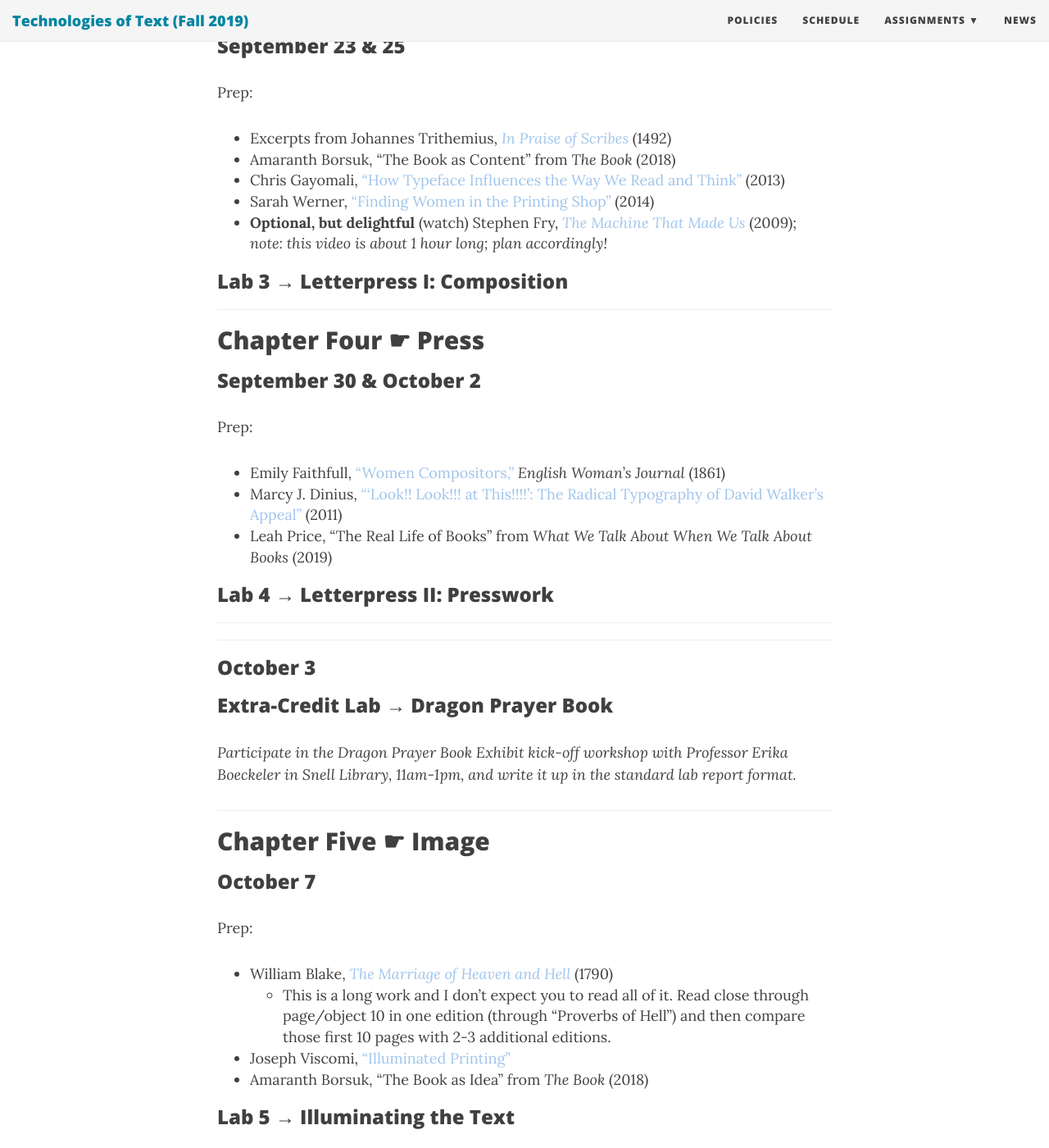
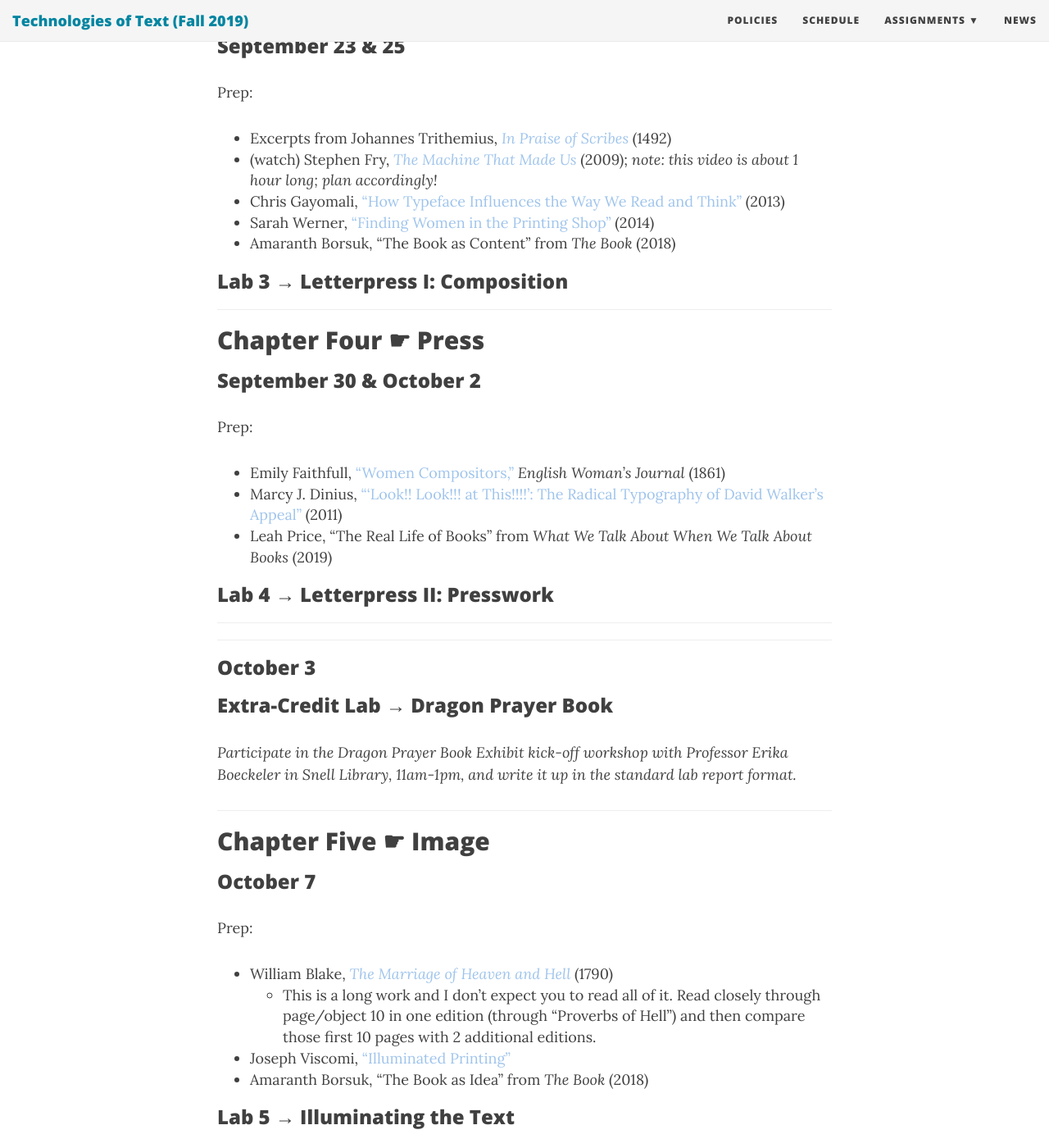
Before and after one commit to rccordell/f19tot, a Jekyll site: the page built from schedule.md, in a window 1280 px wide and 1400 px high, scrolled down 2234 px. Shown: the whole window at 82% size. Built offline with Jekyll 4.4.1, drawn with Linux system fonts in a browser that asks for light colours; nearby versions of some CDN libraries; some web fonts are replaced.

Commit message:
final updates schedule

```diff
--- a/schedule.md
+++ b/schedule.md
@@ -64,10 +64,10 @@ Prep:
 Prep:
 
 + Excerpts from Johannes Trithemius, [*In Praise of Scribes*](http://misc.yarinareth.net/trithemius.html) (1492)
-+ Amaranth Borsuk, “The Book as Content” from *The Book* (2018)
++ (watch) Stephen Fry, [*The Machine That Made Us*](http://www.veoh.com/watch/v18714625RMJnrG8x) (2009); *note: this video is about 1 hour long; plan accordingly!*
 + Chris Gayomali, ["How Typeface Influences the Way We Read and Think"](http://theweek.com/articles/463196/how-typeface-influences-way-read-think) (2013)
 + Sarah Werner, ["Finding Women in the Printing Shop"](http://sarahwerner.net/blog/2014/10/finding-women-in-the-printing-shop/) (2014)
-+ **Optional, but delightful** (watch) Stephen Fry, [*The Machine That Made Us*](http://www.veoh.com/watch/v18714625RMJnrG8x) (2009); *note: this video is about 1 hour long; plan accordingly!*
++ Amaranth Borsuk, “The Book as Content” from *The Book* (2018)
 
 ### Lab 3 &#8594; Letterpress I: Composition
 
@@ -104,7 +104,7 @@ Prep:
 Prep:
 
 + William Blake, [*The Marriage of Heaven and Hell*](http://www.blakearchive.org/work/mhh) (1790)
-    + This is a long work and I don't expect you to read all of it. Read close through page/object 10 in one edition (through "Proverbs of Hell") and then compare those first 10 pages with 2-3 additional editions.
+    + This is a long work and I don't expect you to read all of it. Read closely through page/object 10 in one edition (through "Proverbs of Hell") and then compare those first 10 pages with 2 additional editions.
 + Joseph Viscomi, [“Illuminated Printing”](http://www.blakearchive.org/exhibit/illuminatedprinting)
 + Amaranth Borsuk, “The Book as Idea” from *The Book* (2018)
 
```
